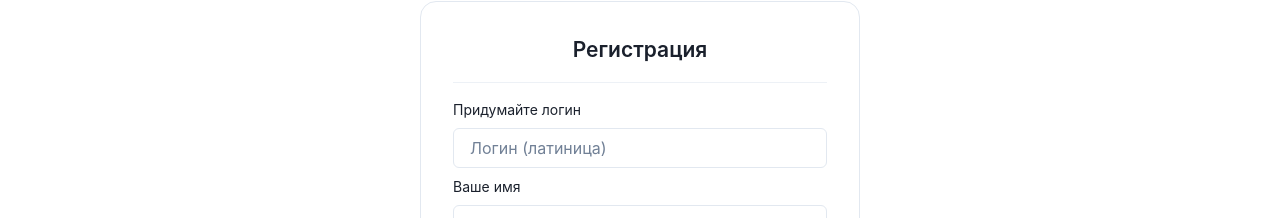
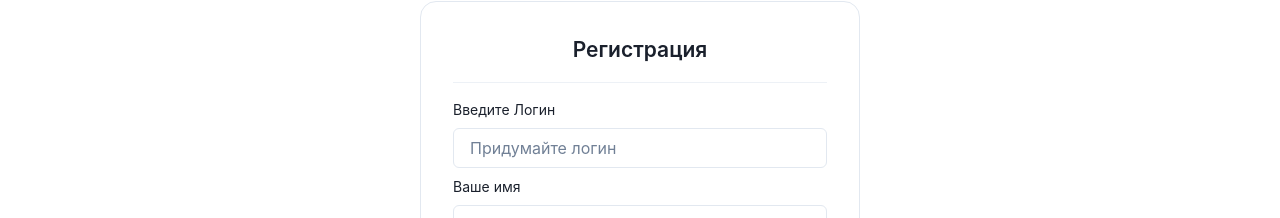
Before and after one commit to FermonMontego/dating, a React app in the folder frontend/: page /registration in a window 1280 px wide. Shown: the part 122-340 px from the top of the page. Built offline with nearby package versions, Linux system fonts and the light colour scheme; the HTML template or start-up script is replaced by a standard one.

Commit message:
input field

```diff
--- /dev/null
+++ b/frontend/src/components/Base/InputField/InputField.tsx
@@ -0,0 +1,44 @@
+import { Input, Stack, Text } from '@chakra-ui/react';
+import classNames from 'classnames';
+import React, { FC, ReactElement } from 'react';
+import { Controller, ControllerProps } from 'react-hook-form';
+
+import classes from './classes.module.scss';
+
+type Props = {
+  control: any;
+  placeholder?: string;
+  name?: string;
+  label?: string | ReactElement;
+};
+
+const InputField: FC<Props> = ({
+  control,
+  placeholder,
+  name = 'default',
+  label,
+}) => {
+  return (
+    <Stack>
+      <Text fontSize={14}>{label}</Text>
+      <Controller
+        control={control}
+        name={name}
+        render={({ field }) => {
+          return (
+            <Input
+              placeholder={placeholder}
+              name={field.name}
+              ref={field.ref}
+              onChange={field.onChange}
+              onBlur={field.onBlur}
+              value={field.value}
+            />
+          );
+        }}
+      />
+    </Stack>
+  );
+};
+
+export default InputField;
--- /dev/null
+++ b/frontend/src/components/Base/InputField/classes.module.scss
@@ -0,0 +1,2 @@
+.wrapperInputField {
+}
--- a/frontend/src/widgets/RegistrationFormWidget/RegistrationFormWidget.tsx
+++ b/frontend/src/widgets/RegistrationFormWidget/RegistrationFormWidget.tsx
@@ -15,6 +15,7 @@ import { zodResolver } from '@hookform/resolvers/zod';
 import { z, string } from 'zod';
 
 import { increment } from 'src/store';
+import InputField from 'src/components/Base/InputField/InputField';
 
 type Props = {};
 
@@ -86,15 +87,12 @@ const RegistrationFormWidget: FC<Props> = ({}) => {
       <Divider mt={4} mb={4} />
 
       <Stack gap={2}>
-        <Stack>
-          <Text fontSize={14}>Придумайте логин</Text>
-          <Input {...register('login')} placeholder={'Логин (латиница)'} />
-          {errors.login?.message && (
-            <Text fontSize={12} color={'tomato'}>
-              {errors.login.message}
-            </Text>
-          )}
-        </Stack>
+        <InputField
+          control={control}
+          name="login"
+          placeholder="Придумайте логин"
+          label={'Введите Логин'}
+        />
         <Stack>
           <Text fontSize={14}>Ваше имя</Text>
           <Input {...register('first_name')} placeholder={'Введите имя'} />
```
